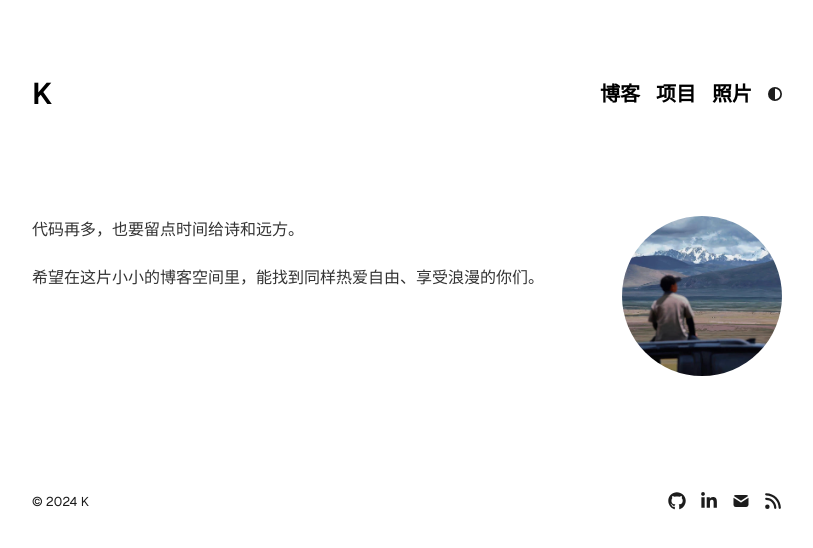
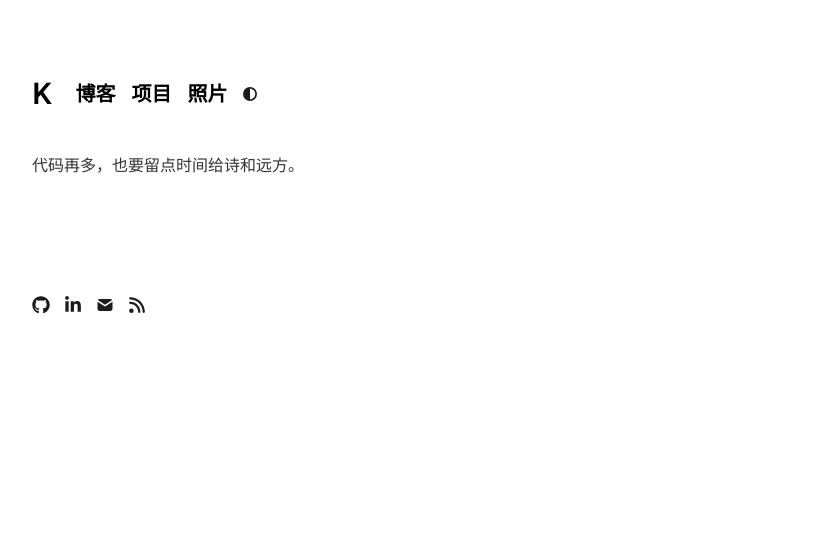
Before and after one commit to AstralBit/nextjs-boilerplate, a Next.js app: page / in a window 1280 px wide. Shown: the top 548 px of the page, without its empty margins (233-1046 px from the left). Built offline with nearby package versions, Linux system fonts and the light colour scheme.

Commit message:
feat: add

```diff
--- a/app/components/footer.tsx
+++ b/app/components/footer.tsx
@@ -9,9 +9,9 @@ import {
   FaLinkedinIn,
 } from "react-icons/fa6";
 import { TbMailFilled } from "react-icons/tb";
-import { metaData, socialLinks } from "@/app/config";
+import { socialLinks } from "@/app/config";
 
-const YEAR = new Date().getFullYear();
+// const YEAR = new Date().getFullYear();
 
 function SocialLink({ href, icon: Icon }) {
   return (
@@ -23,7 +23,7 @@ function SocialLink({ href, icon: Icon }) {
 
 function SocialLinks() {
   return (
-    <div className="flex text-lg gap-3.5 float-right transition-opacity duration-300 hover:opacity-90">
+    <div className="flex text-lg gap-3.5 transition-opacity duration-300 hover:opacity-90">
       <SocialLink href={socialLinks.github} icon={FaGithub} />
       {/* <SocialLink href={socialLinks.instagram} icon={FaInstagram} /> */}
       <SocialLink href={socialLinks.linkedin} icon={FaLinkedinIn} />
@@ -38,10 +38,10 @@ function SocialLinks() {
 export default function Footer() {
   return (
     <small className="block lg:mt-24 mt-16 text-[#1C1C1C] dark:text-[#D4D4D4]">
-      <time>© {YEAR}</time>{" "}
-      <a className="no-underline" rel="noopener noreferrer">
+      {/* <time>© {YEAR}</time>{" "} */}
+      {/* <a className="no-underline" rel="noopener noreferrer">
         {metaData.title}
-      </a>
+      </a> */}
       <style jsx>{`
         @media screen and (max-width: 480px) {
           article {
--- a/app/components/nav.tsx
+++ b/app/components/nav.tsx
@@ -15,14 +15,14 @@ export function Navbar() {
   const pathName = usePathname();
 
   return (
-    <nav className="lg:mb-16 mb-12 py-5">
-      <div className="flex flex-col md:flex-row md:items-center justify-between">
+    <nav className="py-5">
+      <div className="flex flex-col md:flex-row md:items-center">
         <div className="flex items-center">
           <Link href="/" className="text-3xl font-semibold tracking-tight">
             {metaData.title}
           </Link>
         </div>
-        <div className="flex flex-row gap-4 mt-6 md:mt-0 md:ml-auto items-center">
+        <div className="flex flex-row gap-4 mt-6 md:mt-0  items-center ml-6">
           {Object.entries(navItems).map(([path, { name }]) => {
             const isActive = pathName.includes(path); // 判断是否是当前路径
 
--- a/app/page.tsx
+++ b/app/page.tsx
@@ -1,20 +1,8 @@
-import Image from "next/image";
-
 export default function Page() {
   return (
     <section>
-      <Image
-        src="/IMG_6096.webp"
-        alt="Profile photo"
-        className="rounded-full bg-gray-100 block lg:mt-5 mt-0 lg:mb-5 mb-10 mx-auto sm:float-right sm:ml-5 sm:mb-5 hover:grayscale-0"
-        unoptimized
-        width={160}
-        height={160}
-        priority
-      />
       <div className="prose prose-neutral dark:prose-invert">
         <p>代码再多，也要留点时间给诗和远方。</p>
-        <p>希望在这片小小的博客空间里，能找到同样热爱自由、享受浪漫的你们。</p>
       </div>
     </section>
   );
```
